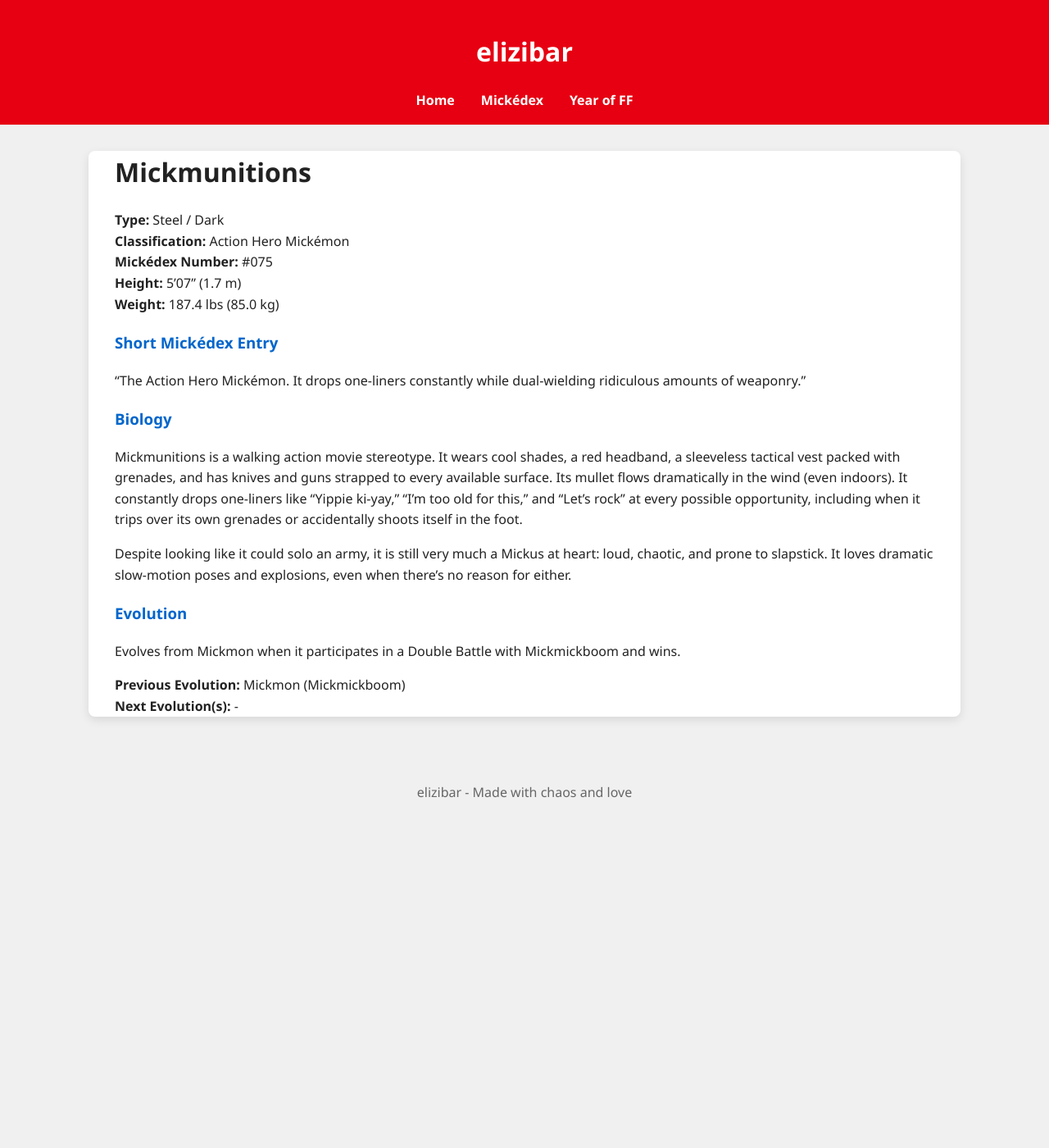
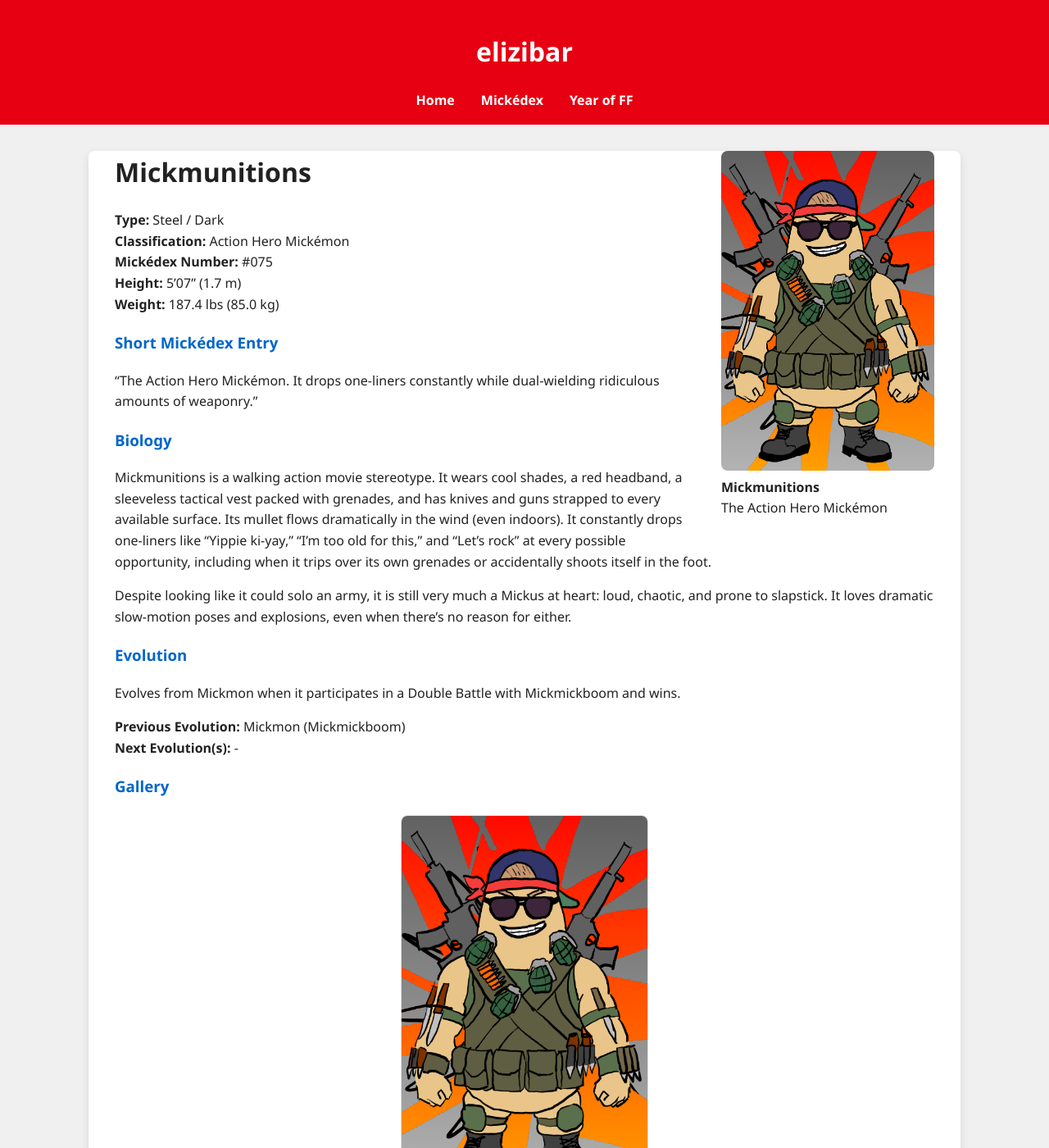
Before and after one commit to elizibar/elizibar.github.io, a Jekyll site: the page built from mickedex/digital/mickmunitions.md, in a window 1280 px wide and 1400 px high. Shown: the whole window at 82% size. Built offline with Jekyll 4.4.1, drawn with Linux system fonts in a browser that asks for light colours.

Commit message:
mickmunitions

```diff
--- a/mickedex/digital/mickmunitions.md
+++ b/mickedex/digital/mickmunitions.md
@@ -3,6 +3,11 @@
 layout: default
 permalink: /mickedex/mickmunitions/
 ---
+
+<figure style="float: right; margin: 0 0 20px 20px; width: 260px;">
+  <img src="/assets/images/mickmunitions.png" alt="Mickmunitions" style="width: 100%; border-radius: 8px;">
+  <figcaption><strong>Mickmunitions</strong><br>The Action Hero Mickémon</figcaption>
+</figure>
 
 # Mickmunitions
 
@@ -26,3 +31,6 @@
 
 **Previous Evolution:** Mickmon (Mickmickboom)
 **Next Evolution(s):** -
+
+### Gallery
+![Pokemon Name](/assets/images/mickmunitions.png){:width="30%" style="display: block; margin: 20px auto; border: 1px solid #ddd; border-radius: 8px;"}
```
Also changed, not shown: assets/images/mickmunitions.png (added).
